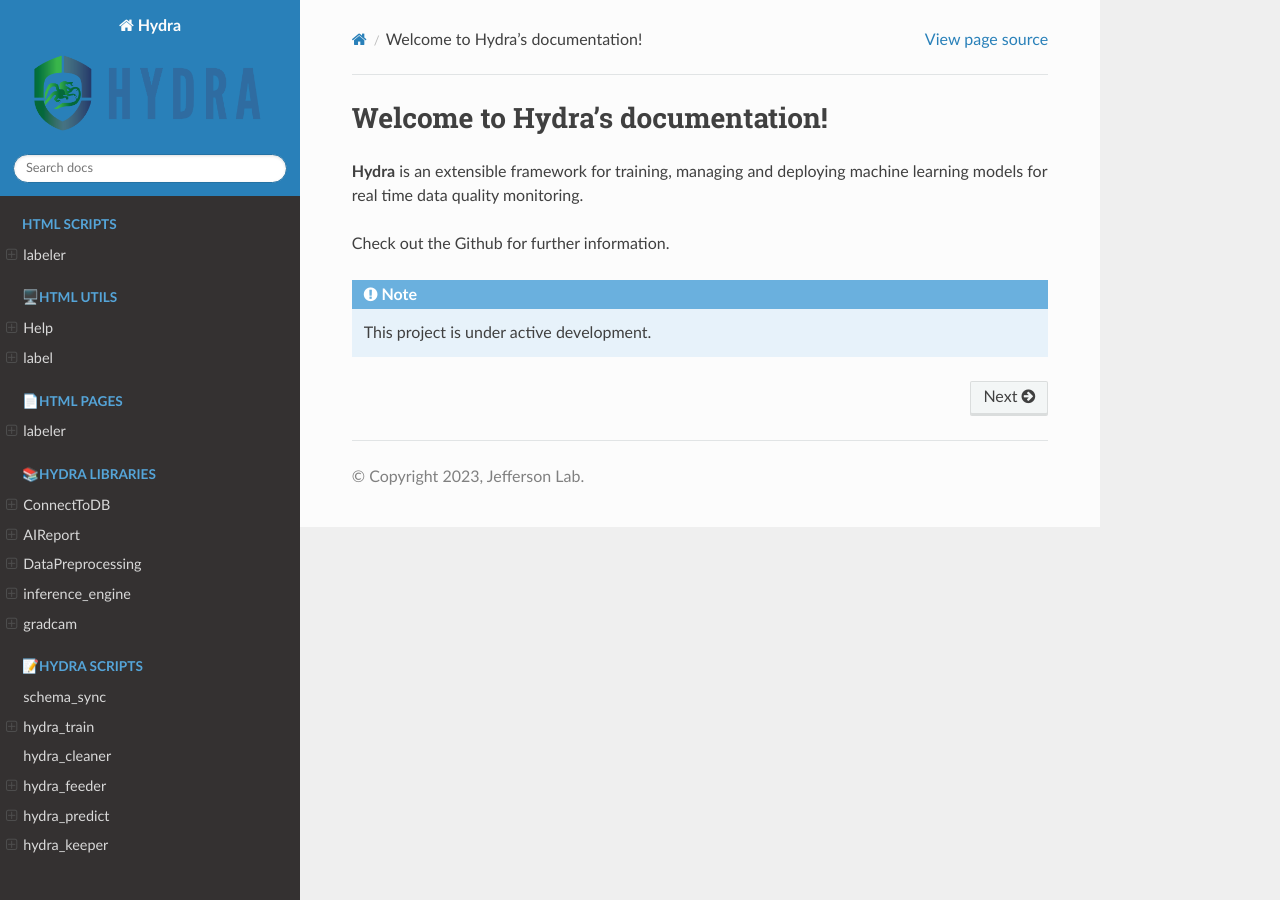
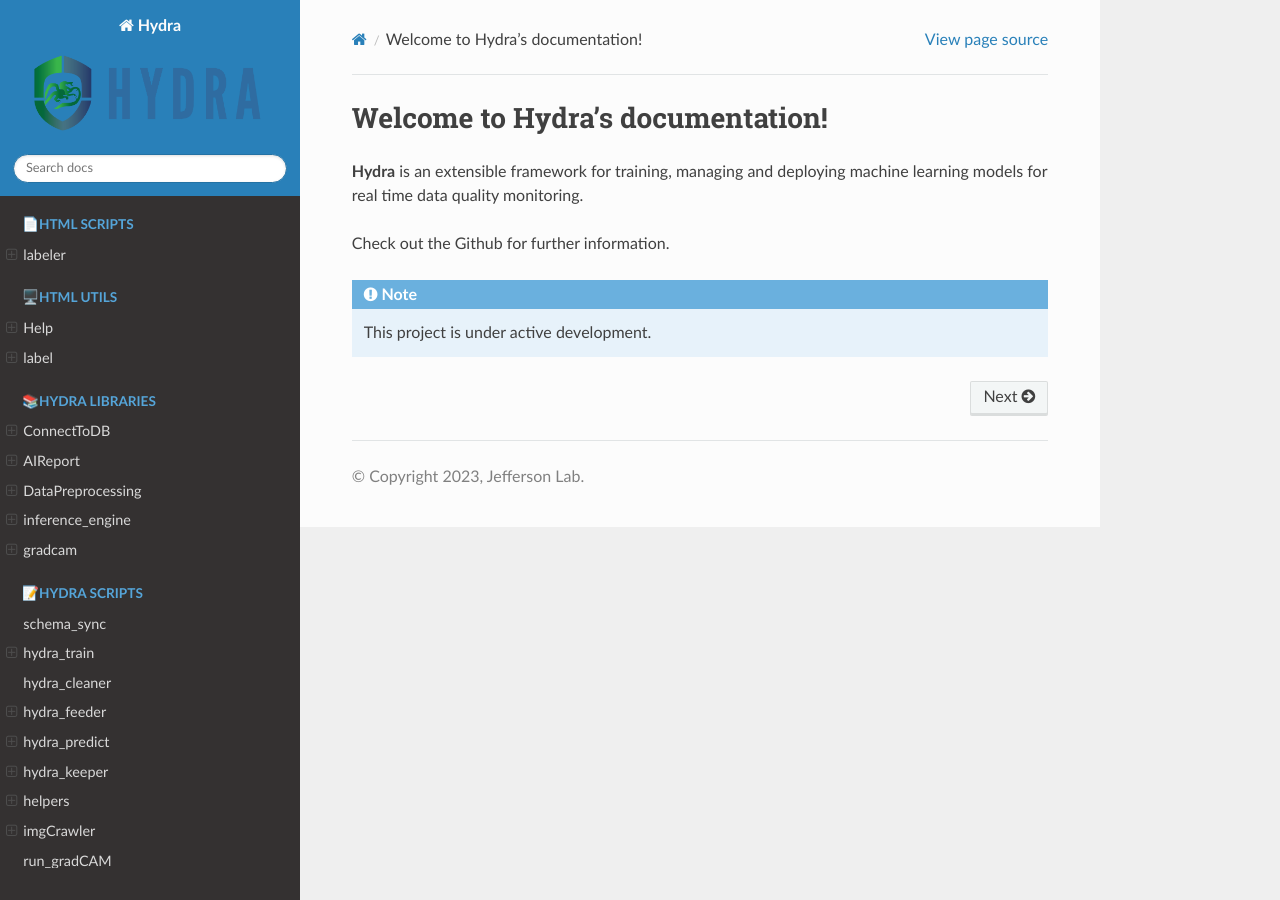
Before and after one commit to kartgoel/HydraDocumentation, a Sphinx documentation site: the page built from docs/index.rst, in a window 1280 px wide. Built offline with Sphinx 7.4.7 and the Read the Docs theme 2.0.0, drawn with Linux system fonts in a browser that asks for light colours; pages that are not in the unit, such as notebooks, are missing from menus.

Commit message:
Update index.rst

```diff
--- a/docs/index.rst
+++ b/docs/index.rst
@@ -15,7 +15,7 @@
 
 .. toctree::
    :hidden:
-   :caption: HTML Scripts
+   :caption: 📄HTML Scripts
 
    labeler
    library
@@ -35,15 +35,6 @@
 
    help
    label
-
-
-.. toctree::
-   :hidden:
-   :caption: 📄HTML Pages
-
-   hydraRun
-   library
-   labeler
 
 
 .. toctree::
```
